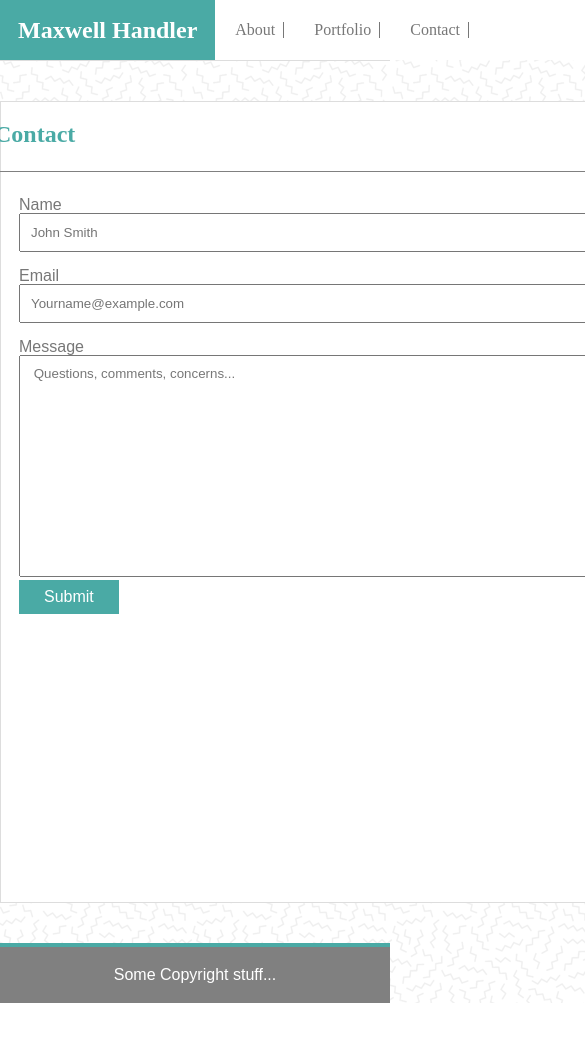
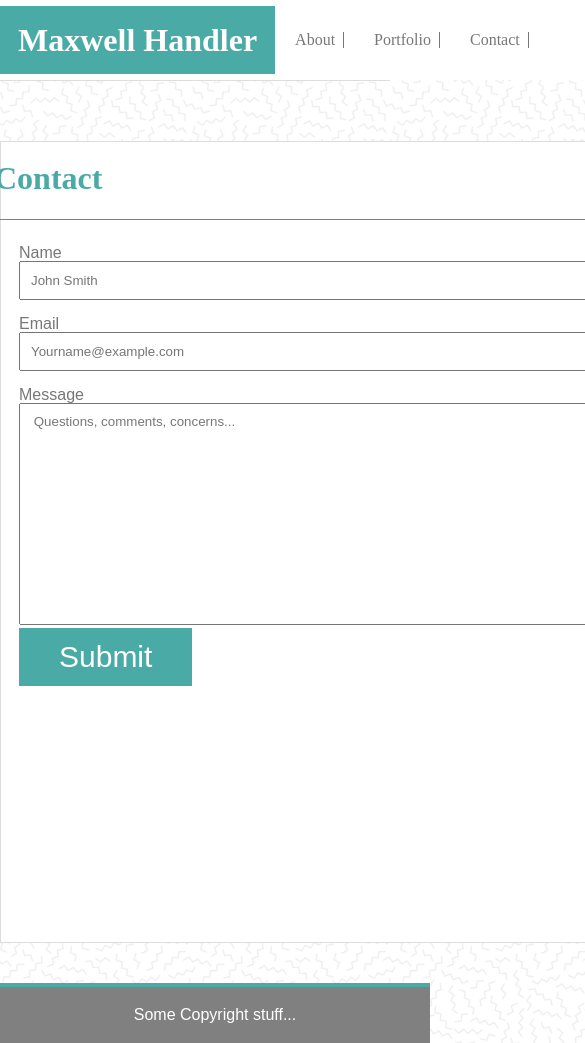
Before and after one commit to mhandler1991/Responsive-Portfolio, a plain HTML site: page contact.html in a window 390 px wide. Shown: the top 1043 px of the page, 585 px wide, since content can reach past the window. Before the commit the page ends 1003 px from the top, so only its background shows below. Drawn offline with Linux system fonts and the light colour scheme.

Commit message:
@ media query for 768

```diff
--- a/assets/css/style.css
+++ b/assets/css/style.css
@@ -252,3 +252,248 @@ textarea {
 textarea {
 	height: 200px;
 }
+
+/*
+  ========================================
+  Media Queries
+  ========================================
+*/
+
+@media (max-width: 980px)  {
+
+}
+
+
+
+
+
+
+
+
+
+
+@media (max-width: 768px)  {
+	header {
+		clear: both;
+		top: 0;
+		background-color: white;
+		border-color: #cccccc;
+		border-bottom: 1px;
+		border-bottom-style: sold;
+		margin-bottom: 60px;
+		border-bottom-style: solid;
+		border-bottom-color: #dddddd;
+		border-bottom-width: 1px;
+	}
+
+	footer {
+		clear: both;
+		border-top-width: 4px;
+		border-top-style: solid;
+		border-top-color: #4aaaa5;
+		background-color: grey;
+		padding: 20px;
+		color: white;
+		text-align: center;
+		bottom: 0;
+		margin-top: 40px;
+		width: 100%;
+	}
+
+	li {
+		float: right;
+		padding-right: 8px;
+		margin: 20px;
+		margin-right: 10px;
+		border-right-width: 1px;
+		border-right-color: #777777;
+		border-right-style: solid;
+		font: large;
+	}
+
+	h1 {
+		clear: both;
+		background-color: #4aaaa5;
+		display: block;
+		padding: 18px;
+		color: white;
+		float: left;
+		font-weight: bold;
+		font-size: xx-large;
+		justify-content: left;
+	}
+
+	h2 {
+		clear: both;
+		font-weight: bold;
+		color: #4aaaa5;
+		border-bottom-color: grey;
+		border-bottom-style: solid;
+		border-bottom-width: 1px;
+		font-size: xx-large;
+		margin-bottom: 25px;
+		padding-bottom: 25px;
+	}
+
+	p {
+		font-family: Arial, Helvetica, sans-serif;
+		font: 25px;
+	}
+
+	nav {
+		float: right;
+		justify-content: right;
+		align-items: right;
+		position: right;
+	}
+
+
+	/*
+	  ========================================
+	  Classes
+	  ========================================
+	*/
+
+	.CenterFrame {
+		clear: both;
+		display: flex;
+		justify-content: center;
+		align-items: center;
+		width: 760px;
+		background-color: white;
+		margin: 0 auto;
+		border-style: solid;
+		border-width: 1px;
+		border-color: #dddddd;
+		min-height: 800px;
+		position: center;
+	}
+
+	.CenterFrame-2 {
+		clear: both;
+		display: flex;
+		align-items: center;
+		width: 760px;
+		background-color: white;
+		margin: 0 auto;
+		height: 80px;
+		position: center;
+	}
+
+	.CenterFrame-3 {
+		clear: both;
+		display: flex;
+		justify-content: center;
+		width: 760px;
+		background-color: white;
+		margin: 0 auto;
+		border-style: solid;
+		border-width: 1px;
+		border-color: #dddddd;
+		min-height: 800px;
+		position: center;
+	}
+
+	.Content {
+		clear: both;
+		min-height: 100%;
+		float: left;
+		padding: 20px;
+
+	}
+
+	/*
+	  ========================================
+	  Images
+	  ========================================
+	*/
+
+	.profile {
+		float: left;
+		margin-right: 20px;
+	}
+
+	.portfolio-icon {
+		float: left;
+		width: 250px;
+		height: 250px;
+		margin-bottom: 50px;
+		margin-right: 50px;
+		width: 100%;
+	}
+
+	.portfolio-text {
+		clear: both;
+		float: left;
+		text-align: center;
+		background-color: #4aaaa5;
+		color: white;
+		padding-right: 10px;
+		padding-left: 10px;
+		padding-top: 15px;
+		padding-bottom: 15px;
+		font-family: Arial, Helvetica, sans-serif;
+		position: absolute;
+		width: 230px;
+		margin-top: 190px;
+		margin-right: 50px;
+	}
+
+	.container {
+		float: left;
+		position: relative;
+	}
+
+	/*
+	  ========================================
+	  Form submission
+	  ========================================
+	*/
+
+	form {
+		clear: both;
+		float: left;
+		padding-left: 25px;
+		padding-right: 25px;
+		color: #777777;
+		font-family: Arial, Helvetica, sans-serif;
+	}
+
+	input[type=submit] {
+		background-color: #4aaaa5;
+		color: white;
+		padding: 12px 40px;
+		border: none;
+		text-align: center;
+		text-decoration: none;
+		font-size: 30px;
+	}
+
+	input[type=text],
+	textarea {
+		width: 700px;
+		padding: 10px;
+		font-family: Arial, Helvetica, sans-serif;
+		color: #777777;
+	}
+
+	textarea {
+		height: 200px;
+	}
+
+}
+
+
+
+
+
+
+
+
+@media (max-width: 640px)  {
+
+	header {
+		position: static;
+	}
+
+}
--- a/contact.html
+++ b/contact.html
@@ -8,6 +8,7 @@
     <title> Basic Portfilio Index </title>
     <meta name="description" content="The HTML5 Herald">
     <meta name="author" content="SitePoint">
+    <meta name="viewport" content="width=device-width, initial-scale=1.0">
 
     <!--CSS Reset-->
     <link rel="stylesheet" type="text/css" href="assets/css/reset.css">
```
Also changed, not shown: index.html (+1 -0 lines), portfolio.html (+1 -0 lines).
